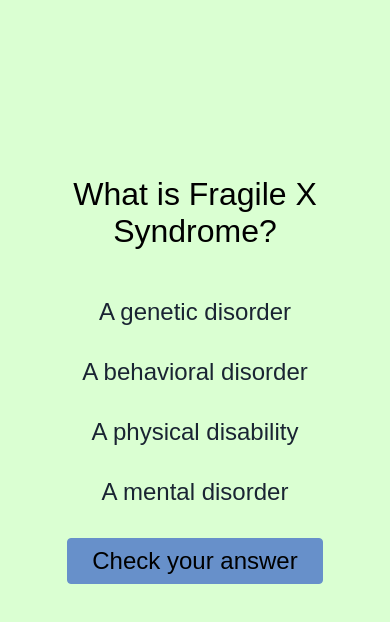
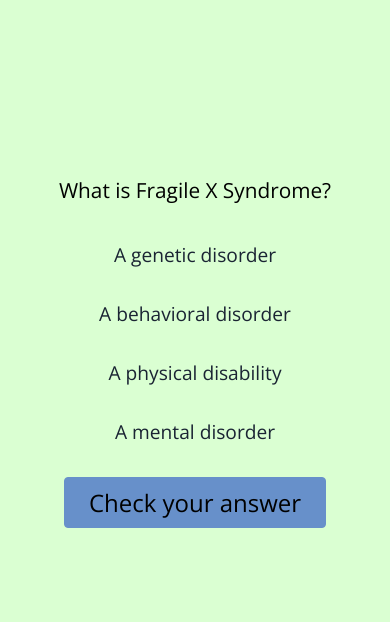
Before and after one commit to aberkow/quiz-app, a plain HTML site: page index.html in a window 390 px wide. Both pictures are taken after a click on the button "Start!". Drawn offline with nearby package versions, Linux system fonts and the light colour scheme.

Commit message:
ready for gh-pages

```diff
--- a/css/stylesheet.css
+++ b/css/stylesheet.css
@@ -25,15 +25,18 @@ header {
 }
 
 .intro__title {
+  font-family: 'Open Sans', sans-serif;
   padding-top: 10rem;
 }
 
 .final__tally {
+  font-family: 'Open Sans', sans-serif;
   padding-top: 2rem;
 }
 
 .intro__start, .confirm__button {
   padding: 0.5rem 1.5rem;
+  font-family: 'Open Sans', sans-serif;
   font-size: 1.5rem;
   border: 1px solid #6790CA;
   border-radius: 4px;
@@ -44,6 +47,7 @@ header {
 
 .restart {
   padding: 0.5rem 1.5rem;
+  font-family: 'Open Sans', sans-serif;
   font-size: 1.5rem;
   border: 1px solid #6790CA;
   border-radius: 4px;
@@ -68,6 +72,7 @@ header {
 
 .quiz__question {
   margin-top: 3rem;
+  font-family: 'Open Sans', sans-serif;
   font-size: 2rem;
 }
 
@@ -84,8 +89,9 @@ header {
 }
 
 .quiz__answers-item {
-    color: #1A2433;
-    font-size: 1.5rem;
+  color: #1A2433;
+  font-family: 'Open Sans', sans-serif;
+  font-size: 1.5rem;
 }
 
 .quiz__answers-item:hover {
@@ -98,12 +104,14 @@ header {
 
 .result__type {
   margin: 0;
+  font-family: 'Open Sans', sans-serif;
   font-size: 2rem;
 }
 
 .result__text {
   max-width: 40rem;
   margin: 1rem auto;
+  font-family: 'Open Sans', sans-serif;
   font-size: 1rem;
 }
 
@@ -111,6 +119,39 @@ header {
     background-color: #D9792C;
 }
 
+/*
+find a way to set the correct and incorrect choice...
+#correct {
+  background-color: #549351;
+}
+
+#incorrect {
+  background-color: #B73167;
+}
+*/
+
+.final__fxorg {
+  font-family: 'Open Sans', sans-serif;
+}
+
 .final__fxorg-link {
   cursor: pointer;
 }
+
+@media only screen and (max-width: 768px) {
+  .quiz__question {
+    font-size: 1.3rem;
+  }
+  .quiz__answers > .quiz__answers-item {
+    max-width: 20rem;
+  }
+  .quiz__answers-item {
+    font-size: 1.2rem;
+  }
+  .result__type {
+    font-size: 1.5rem;
+  }
+  .result__text {
+    font-size: 0.9rem;
+  }
+}
--- a/index.html
+++ b/index.html
@@ -1,6 +1,7 @@
 <!DOCTYPE html>
 <html lang="en">
 <head>
+    <link href='https://fonts.googleapis.com/css?family=Open+Sans' rel='stylesheet' type='text/css'>
     <link rel="stylesheet" href="css/normalize.css" type="text/css">
     <link rel="stylesheet" href="css/stylesheet.css" type="text/css">
     <meta charset="UTF-8">
--- a/js/app.js
+++ b/js/app.js
@@ -15,11 +15,11 @@ var quiz = [
 
   new Question("What are the approximate odds of being a carrier for FXS?", ["1 in 1000 for males and females", "1 in 600 for males and 1 in 1000 for females", "1 in 500 for males and 1 in 150 for females", "1 in 150 for males and 1 in 500 for females"], 2, "Because women have two X chromosomes they are more likely to be carriers than men."),
 
-  new Question("Pre-mutation carriers are at risk for other FX related issues including ______", ["Progressive loss of vision and hearing", "Parkinson's like symptoms and infertility", "Muscle loss and digestive problems", "Skin disorders"], 1, "Male pre-mutation carriers over 50 have a 40% risk of Fragile X-associated Tremor/Ataxia Syndrome (FXTAS) which causes symptoms similar to Parminson's Disease. Female pre-mutation carriers under 40 have a 20% risk of Fragile X-associated Primary Ovarian Insufficiency which causes infertility."),
+  new Question("Pre-mutation carriers are at risk for FX related issues including ______", ["Progressive loss of vision and hearing", "Neuro-degenerative issues and infertility", "Muscle loss and digestive problems", "Skin disorders"], 1, "Males over 50 have a 40% risk of FX-associated Tremor/Ataxia Syndrome (FXTAS) which causes symptoms similar to Parminson's Disease. Females under 40 have a 20% risk infertility due to FX-associated Primary Ovarian Insufficiency (FXPOI)."),
 
   new Question("What are the approximate odds of having full mutation FXS?", ["1 in 300 for males and 1 in 500 for females", "1 in 2000 for males and 1 in 1000 for females", "1 in 3000 for males and 1 in 1500 for females", "1 in 4000 for males and 1 in 6000 for females"], 3, "Fragile X syndrome is more common in males (1 in 4000 vs 1 in 6000) and can effect them more severly."),
 
-  new Question("FXS is the most common known cause of __________", ["Autism Spectrum Disorder", "Attention Deficit Disorder", "Inherited Intellectual Disability", "Dislexia"], 2, "In addition to cognitive delays, people with FXS are often diagnosed with other disorders as well."),
+  new Question("FXS is the most common known cause of __________", ["Autism Spectrum Disorder", "Attention Deficit Disorder", "Inherited Intellectual Disability", "Dislexia"], 2, "While approximately 30% of people with FXS also have Autism Spectrum Disorder, FXS is the leading known cause of inherited intellectual disability."),
 
   new Question("How are people commonly diagnosed with FXS?", ["Physical exam", "Blood test", "Psychological evaluation", "Family history"], 1, "Both carriers and people with FXS are diagnosed through a genetic test usually from a blood sample."),
 
@@ -43,13 +43,11 @@ $(document).ready(function() {
 
     /*start the game and get the first question/answer set ready*/
     $('.intro__start').click(function() {
-      //startQuiz();
       $('.quiz').show();
       $('.intro').hide();
       questionCounter();
       displayQuestion();
       manageAnswers();
-      //compareAnswers();
     });
 
   /*cycle back to the first question*/
@@ -93,7 +91,7 @@ $(document).ready(function() {
 
   function questionCounter() {
     //either increment the counter or hide the quiz and show last screen/reset the counter.
-    if (indexCounter < quiz.length - 1) {
+    if (indexCounter < quiz.length) {
       currentQuizState.question = quiz[indexCounter].question;
       currentQuizState.answers = quiz[indexCounter].answerArr;
       currentQuizState.infoText = quiz[indexCounter].infoText;
@@ -138,10 +136,15 @@ function compareAnswers() {
     console.log('Yay');
   } else {
     $('.result__type').text('Incorrect');
+    //$('.quiz__answers-item').removeClass('selected'
     console.log('Oops');
   }
   $('.result__text').text(currentQuizState.infoText);
 }
+
+//function showCorrectChoice() {
+//
+//}
 
 function finalFeedback() {
   //Give different feedback based on performance.
```
